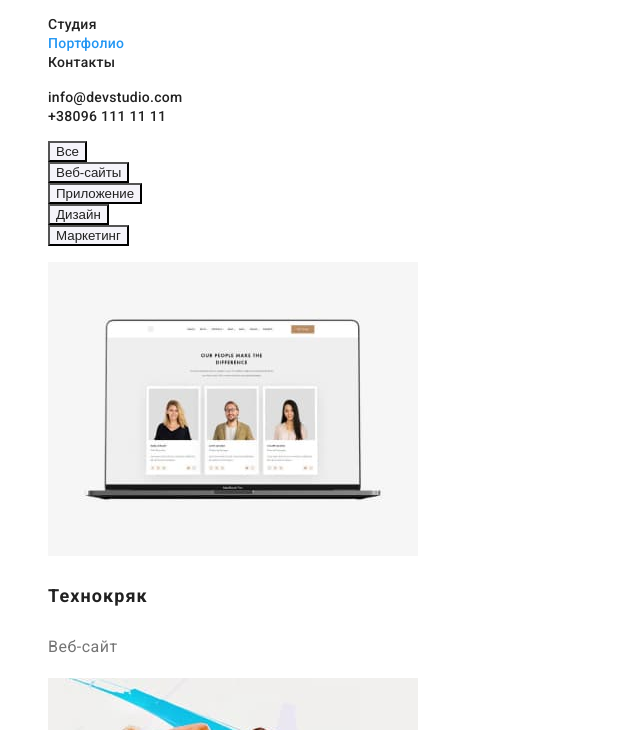
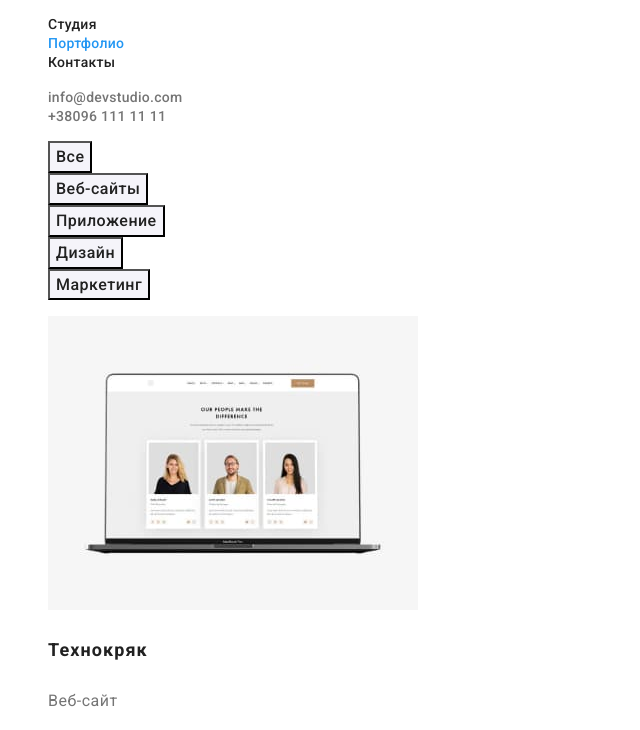
Before and after one commit to MaksiIv/goit-markup-hw-02, a plain HTML site: page portfolio.html in a window 1280 px wide. Shown: the part 41-771 px from the top of the page, without its empty margins (0-640 px from the left). Drawn offline with Linux system fonts and the light colour scheme.

Commit message:
Ошибки стилей заголовка и кнопок

```diff
--- a/css/style.css
+++ b/css/style.css
@@ -45,6 +45,11 @@ a {
   letter-spacing: 0.02em;
   color: var(--secondary-text-color);
 }
+
+.header-contacts-list {
+  color: var(--primary-text-color);
+}
+
 .accent {
   color: var(--accent-color);
 }
@@ -85,7 +90,6 @@ a {
   letter-spacing: 0.06em;
   text-transform: uppercase;
   color: var(--primary-bg-color);
-  padding: 200px 450px 20px 450px;
 }
 
 /* Кнопака */
@@ -94,6 +98,13 @@ a {
 }
 
 .button.primary {
+  font-family: Roboto;
+  font-style: normal;
+  font-weight: 500;
+  font-size: 16px;
+  line-height: 1.62;
+  text-align: center;
+  letter-spacing: 0.03em;
   background-color: var(--button-primary-color);
   color: var(--secondary-text-color);
 }
@@ -105,6 +116,7 @@ a {
 }
 
 .order-button.secondary {
+  font-family: 'Roboto', sans-serif;
   font-weight: 700;
   font-size: 16px;
   line-height: 1.88;
--- a/portfolio.html
+++ b/portfolio.html
@@ -54,17 +54,23 @@
 
     <main>
       <!--Фильтр-->
+      <section class="section">
         <ul class="list">
           <li><button type="button" class="button primary">Все</button></li>
-        <li><button type="button" class="button primary">Веб-сайты</button></li>
+          <li>
+            <button type="button" class="button primary">Веб-сайты</button>
+          </li>
           <li>
             <button type="button" class="button primary">Приложение</button>
           </li>
           <li><button type="button" class="button primary">Дизайн</button></li>
-        <li><button type="button" class="button primary">Маркетинг</button></li>
+          <li>
+            <button type="button" class="button primary">Маркетинг</button>
+          </li>
         </ul>
+
         <!--Портфолио-->
-      <section class="section">
+
         <ul class="list">
           <li>
             <a href="">
```
Lines whose indentation alone changed are shown as unchanged.
